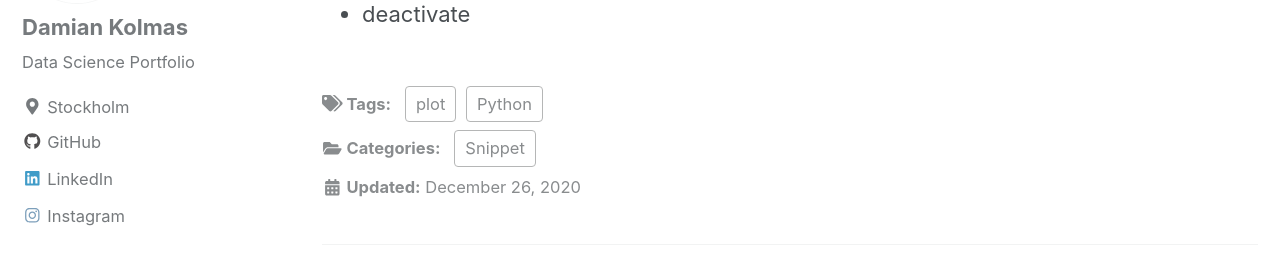
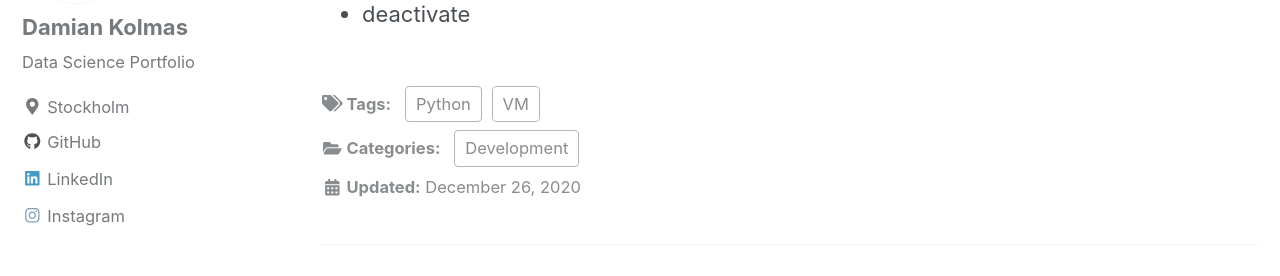
Before and after one commit to DKolmas/DKolmas.github.io, a Jekyll site: the page built from _posts/2020-12-26-Python-Virtual-Environment-Commnads.md, in a window 1280 px wide and 900 px high, scrolled down 1381 px. Shown: the part 166-442 px from the top of the window. Built offline with Jekyll 4.4.1, drawn with Linux system fonts in a browser that asks for light colours; cached includes are drawn as plain includes.

Commit message:
Changing tag and category of the post

```diff
--- a/_posts/2020-12-26-Python-Virtual-Environment-Commnads.md
+++ b/_posts/2020-12-26-Python-Virtual-Environment-Commnads.md
@@ -1,8 +1,8 @@
 ---
 title: "Python Virtual Environment"
 date: 2020-12-26
-categories: [Snippet]
-tags: [Python, plot]
+categories: [Development]
+tags: [Python, VM]
 excerpt: "A set of commands used to create Python VM"
 mathjax: "true"
 classes: wide
```
